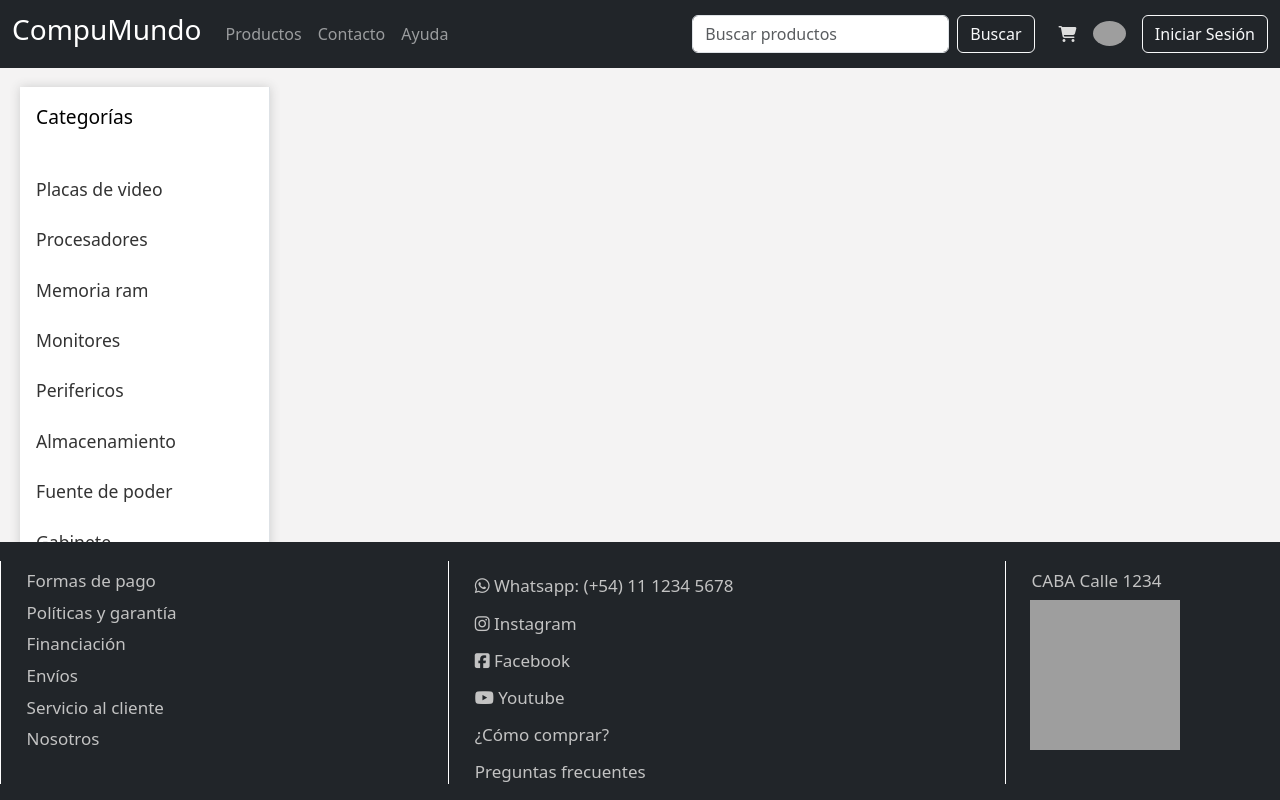
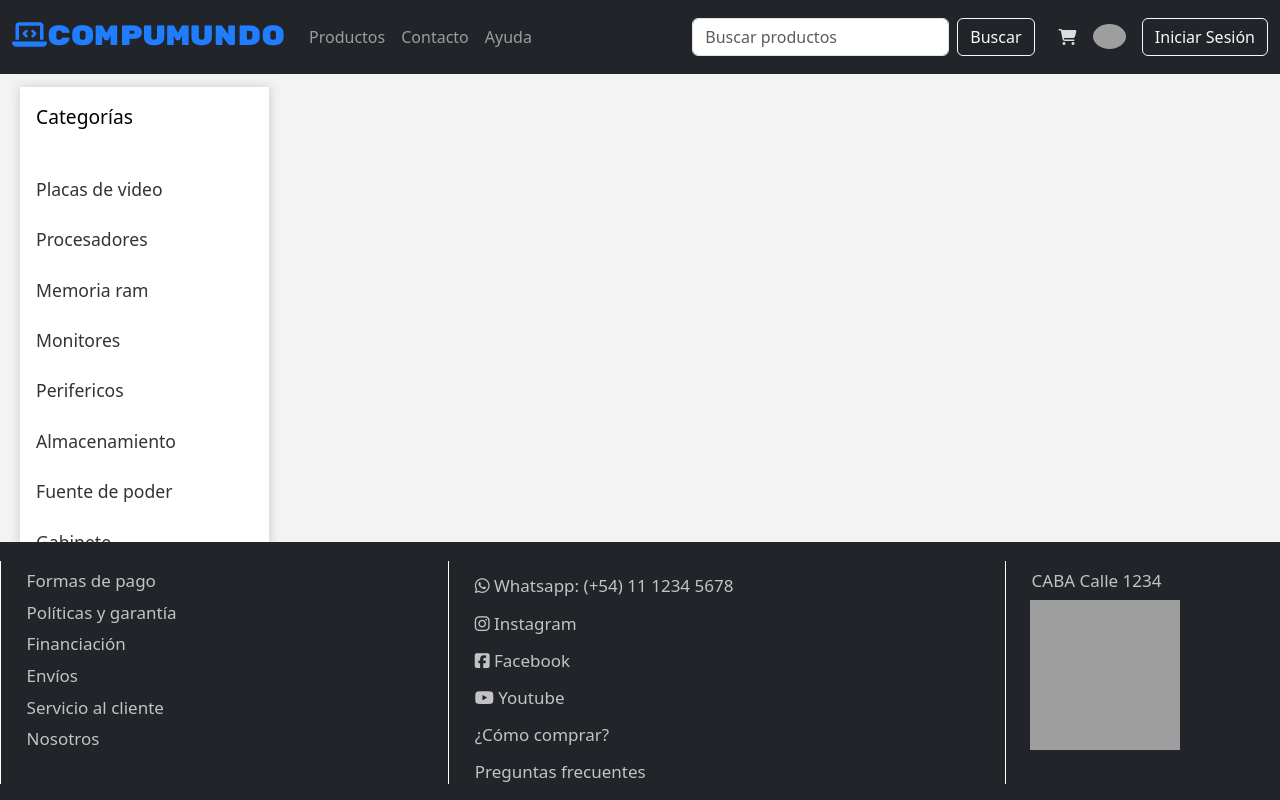
Before and after one commit to Marcos-Equi/compumundo, a Flask app: page /producto in a window 1280 px wide. Run offline with Flask 3, Linux system fonts and the light colour scheme; data that the repository does not hold is empty; grey boxes are pictures that could not be loaded.

Commit message:
Slider y titulo

```diff
--- a/frontend/static/css/styles.css
+++ b/frontend/static/css/styles.css
@@ -4,6 +4,25 @@
 }
 .carrito {
     color: #ddd;
+}
+
+.carousel {
+    height: 540px;
+    margin: 68px auto;
+    overflow: hidden;
+}
+
+.carousel img {
+    width: 100%;
+    height: 600px;
+    object-fit: cover;
+    object-position: center;
+}
+
+.carousel-control-prev-icon {
+    color: black !important;
+    padding: 10px !important;
+    border-radius: 50% !important;
 }
 
 .page-container {
@@ -94,5 +113,19 @@
 .navbar {
     position: fixed;
     width: 100%;
+    padding-block: 15px !important;
     top: 0;
 }
+
+#titulo_header {
+    font-family: "Rubik Mono One", monospace;
+    font-weight: 400;
+    font-style: normal;
+    margin: 0 !important;
+    color: rgb(32, 125, 255);
+}
+#titulo_header:hover i{
+    color: rgb(34, 255, 0);
+    text-shadow: #8cff99 1px 0px 3px;
+    transition: 0.1s;
+}
--- a/frontend/templates/detallesProd.html
+++ b/frontend/templates/detallesProd.html
@@ -11,6 +11,9 @@
     <link rel="stylesheet" href="/static/css/detallesProd.css">
     <link rel="stylesheet" href="/static/css/footer.css">
     <link rel="stylesheet" href="/static/css/styles.css">
+    <link rel="preconnect" href="https://fonts.googleapis.com">
+    <link rel="preconnect" href="https://fonts.gstatic.com" crossorigin>
+    <link href="https://fonts.googleapis.com/css2?family=Rubik+Mono+One&display=swap" rel="stylesheet">
 </head>
 
 <body>
@@ -30,7 +33,7 @@
                 <div class="collapse navbar-collapse" id="navbarSupportedContent">
                     <!-- Navbar brand -->
                     <a class="navbar-brand mt-2 mt-lg-0" href="/">
-                        <h3>CompuMundo</h3>
+                        <h3 id="titulo_header"><i class="fa-solid fa-laptop-code"></i>CompuMundo</h3>
                     </a>
                     <!-- Left links -->
                     <ul class="navbar-nav me-auto mb-2 mb-lg-0">
--- a/frontend/templates/products.html
+++ b/frontend/templates/products.html
@@ -11,6 +11,9 @@
     <link href="https://cdn.jsdelivr.net/npm/bootstrap@5.3.3/dist/css/bootstrap.min.css" rel="stylesheet"
         integrity="sha384-QWTKZyjpPEjISv5WaRU9OFeRpok6YctnYmDr5pNlyT2bRjXh0JMhjY6hW+ALEwIH" crossorigin="anonymous">
     <link rel="stylesheet" href="/static/css/footer.css">
+    <link rel="preconnect" href="https://fonts.googleapis.com">
+    <link rel="preconnect" href="https://fonts.gstatic.com" crossorigin>
+    <link href="https://fonts.googleapis.com/css2?family=Rubik+Mono+One&display=swap" rel="stylesheet">
 </head>
 
 <body>
@@ -30,7 +33,7 @@
                     <div class="collapse navbar-collapse" id="navbarSupportedContent">
                         <!-- Navbar brand -->
                         <a class="navbar-brand mt-2 mt-lg-0" href="/">
-                            <h3>CompuMundo</h3>
+                            <h3 id="titulo_header"><i class="fa-solid fa-laptop-code"></i>CompuMundo</h3>
                         </a>
                         <!-- Left links -->
                         <ul class="navbar-nav me-auto mb-2 mb-lg-0">
```
Also changed, not shown: frontend/templates/index.html (+40 -1 lines).
